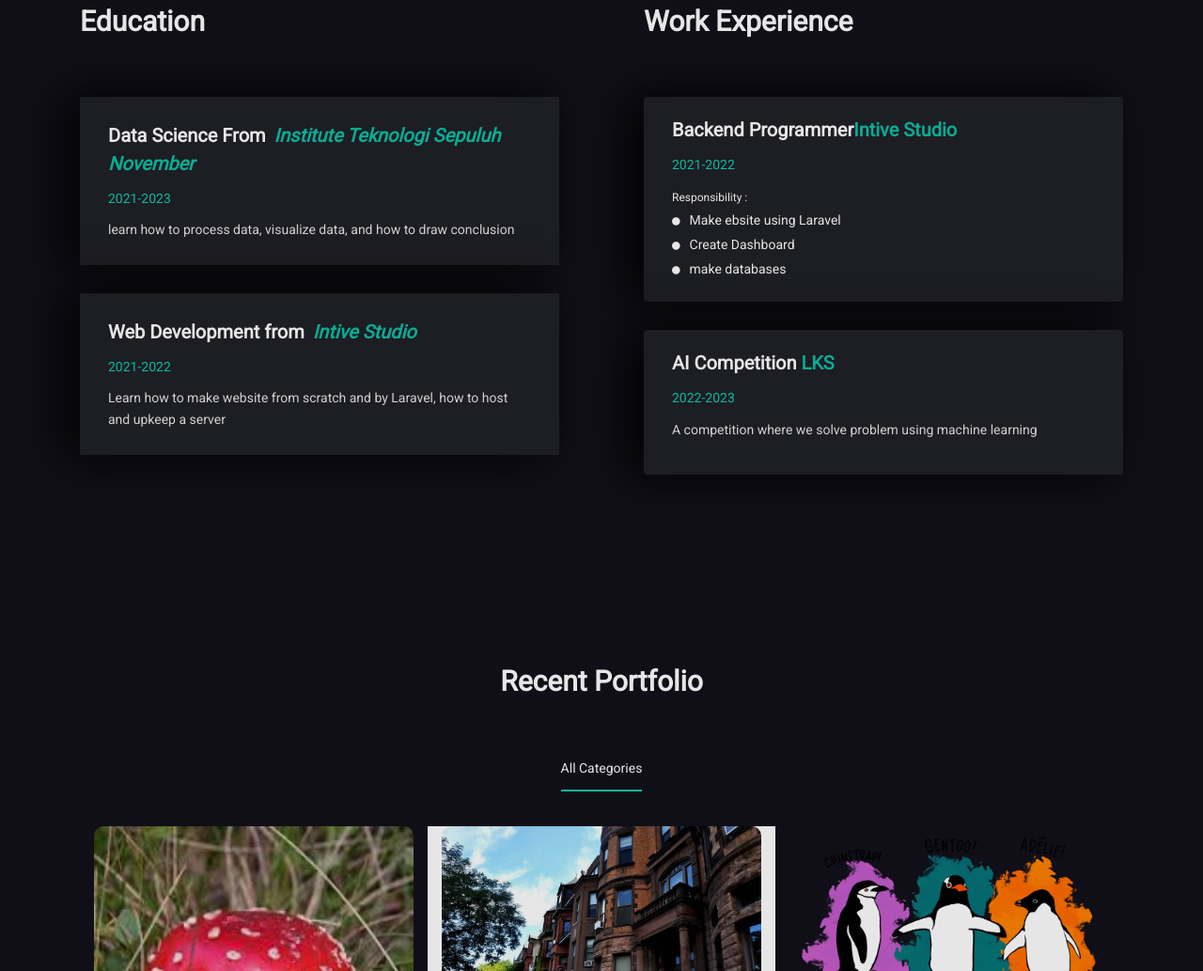
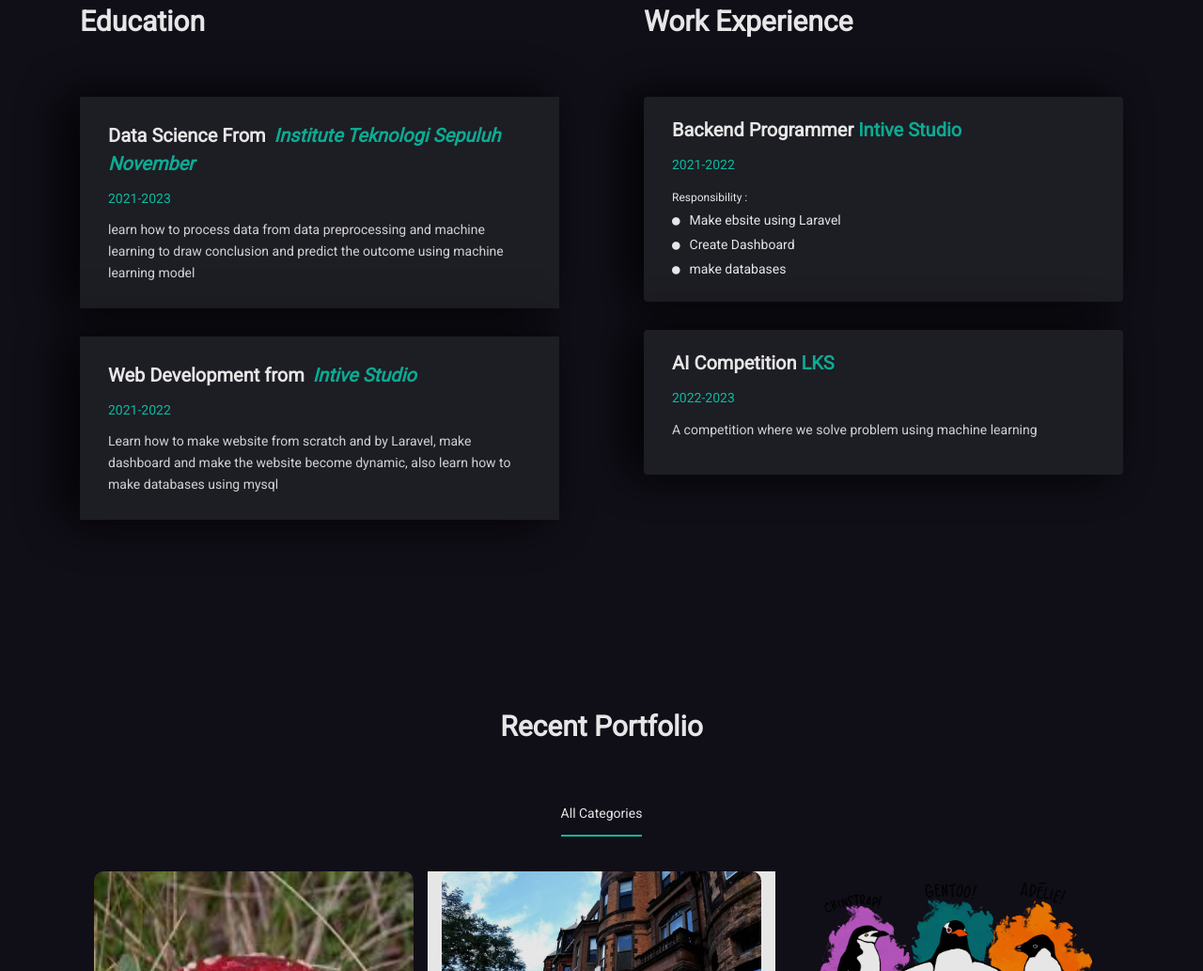
Before and after one commit to 0nelang/port-web.github.io, a plain HTML site: page index.html in a window 1280 px wide. Shown: the part 2701-3734 px from the top of the page at 94% size. Drawn offline with Linux system fonts and the light colour scheme; some packages are replaced by stand-ins of ours.

Commit message:
fix some stuff

```diff
--- a/index.html
+++ b/index.html
@@ -344,13 +344,13 @@
                                     <div class="mh-education-item dark-bg wow fadeInUp" data-wow-duration="0.8s" data-wow-delay="0.3s">
                                         <h4>Data Science From <a href="#">Institute Teknologi Sepuluh November</a></h4>
                                         <div class="mh-eduyear">2021-2023</div>
-                                        <p>learn how to process data, visualize data, and how to draw conclusion</p>
+                                        <p>learn how to process data from data preprocessing and machine learning to draw conclusion and predict the outcome using machine learning model</p>
                                     </div>
                                     <!-- Education Institutes-->
                                     <div class="mh-education-item dark-bg wow fadeInUp" data-wow-duration="0.8s" data-wow-delay="0.5s">
                                         <h4>Web Development from <a href="#">Intive Studio</a></h4>
                                         <div class="mh-eduyear">2021-2022</div>
-                                        <p>Learn how to make website from scratch and by Laravel, how to host and upkeep a server</p>
+                                        <p>Learn how to make website from scratch and by Laravel, make dashboard and make the website become dynamic, also learn how to make databases using mysql</p>
                                     </div>
                                 </div>
                             </div>
@@ -361,7 +361,7 @@
                                 <div class="mh-experience-deatils">
                                     <!-- Education Institutes-->
                                     <div class="mh-work-item dark-bg wow fadeInUp" data-wow-duration="0.8s" data-wow-delay="0.4s">
-                                        <h4>Backend Programmer<a href="#">Intive Studio</a></h4>
+                                        <h4>Backend Programmer <a href="#">Intive Studio</a></h4>
                                         <div class="mh-eduyear">2021-2022</div>
                                         <span>Responsibility :</span>
                                         <ul class="work-responsibility">
```
